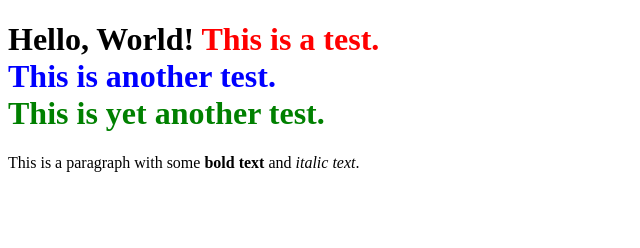
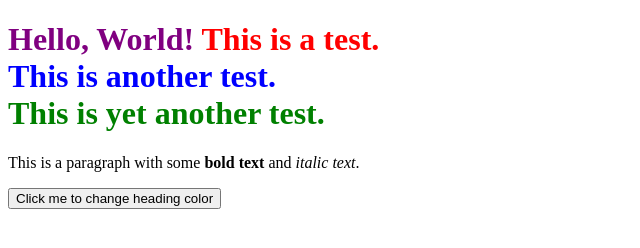
Before and after one commit to ashish397868/git, a plain HTML site: page index.html in a window 1280 px wide. Shown: the whole page, without its empty margins (0-640 px from the left). Drawn offline with Linux system fonts and the light colour scheme.

Commit message:
AddButton

```diff
--- a/index.html
+++ b/index.html
@@ -17,5 +17,13 @@
         This is a paragraph with some <strong>bold text</strong> and <em>italic text</em>.
     </p>
 
+    <button>
+        <!-- onclick change the color of heading -->
+        <script>
+            document.querySelector('h1').style.color = 'purple';
+        </script>
+        Click me to change heading color
+    </button>
+
 </body>
 </html>
```
